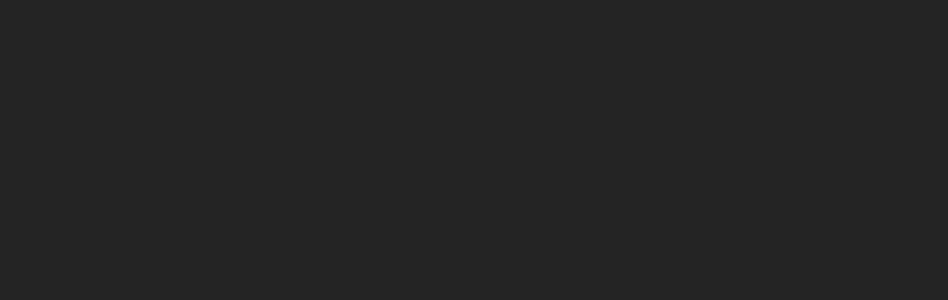
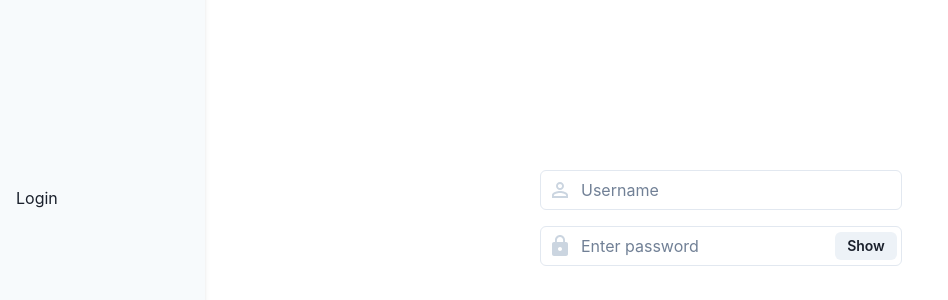
Before and after one commit to ubc-cpsc455-2024S/project-05_bus, a React (Vite) app in the folder client/: page / in a window 1280 px wide. Shown: the part 202-502 px from the top of the page, without its empty margins (0-948 px from the left). Built offline with nearby package versions, Linux system fonts and the light colour scheme.

Commit message:
Create components for login page, sidebar and form

```diff
--- a/client/src/App.jsx
+++ b/client/src/App.jsx
@@ -1,10 +1,12 @@
 import './App.css'
+import LoginPage from './components/LoginPage/LoginPage'
 
 function App() {
 
 
   return (
     <>
+    <LoginPage></LoginPage>
     </>
   )
 }
--- /dev/null
+++ b/client/src/components/LoginForm/LoginForm.jsx
@@ -0,0 +1,48 @@
+import React from 'react';
+import { Icon, Input, InputGroup, InputRightElement, InputLeftElement, Button, Stack } from '@chakra-ui/react';
+import PersonOutlineIcon from '@mui/icons-material/PersonOutline';
+import LockIcon from '@mui/icons-material/Lock';
+
+export default function LoginForm() {
+
+    function UsernameInput() {
+        return (
+            <InputGroup>
+                <InputLeftElement pointerEvents='none'>
+                    <Icon as={PersonOutlineIcon} color='gray.300'/>
+                </InputLeftElement>
+                <Input type='text' placeholder='Username' />
+            </InputGroup>
+        );
+    }
+
+    function PasswordInput() {
+        const [show, setShow] = React.useState(false);
+        const handleClick = () => setShow(!show);
+
+        return (
+            <InputGroup size='md'>
+                <InputLeftElement pointerEvents='none'>
+                    <Icon as={LockIcon} color='gray.300' />
+                </InputLeftElement>
+                <Input
+                    pr='4.5rem'
+                    type={show ? 'text' : 'password'}
+                    placeholder='Enter password'
+                />
+                <InputRightElement width='4.5rem'>
+                    <Button h='1.75rem' size='sm' onClick={handleClick}>
+                        {show ? 'Hide' : 'Show'}
+                    </Button>
+                </InputRightElement>
+            </InputGroup>
+        );
+    }
+
+    return (
+        <Stack spacing={4} maxW="sm" mx="auto" mt={10}>
+            <UsernameInput />
+            <PasswordInput />
+        </Stack>
+    );
+}
--- /dev/null
+++ b/client/src/components/LoginPage/LoginPage.css
@@ -0,0 +1,23 @@
+.login-container {
+    display: flex;
+    height: 100vh;
+}
+
+.login-sidebar {
+    float: left;
+    width: 40%;
+    height: 100%;
+    display: flex;
+    flex-direction: column;
+    justify-content: center;
+}
+
+.login-form {
+    float: right;
+    width: 60%;
+    height: 100%;
+    display: flex;
+    flex-direction: column;
+    justify-content: center;
+    padding: 0 350px 0 0px;
+}
--- /dev/null
+++ b/client/src/components/LoginPage/LoginPage.jsx
@@ -0,0 +1,19 @@
+import LoginForm from '../LoginForm/LoginForm';
+import LoginSidebar from '../LoginSidebar/LoginSidebar';
+import './LoginPage.css';
+
+const LoginPage = () => {
+
+  return (
+    <div className="login-container">
+      <div className="login-sidebar">
+        <LoginSidebar value="Login"></LoginSidebar>
+      </div>
+      <div className="login-form">
+        <LoginForm></LoginForm>
+      </div>
+    </div>
+  );
+};
+
+export default LoginPage;
--- /dev/null
+++ b/client/src/components/LoginSidebar/LoginSidebar.jsx
@@ -0,0 +1,10 @@
+import React from 'react';
+import { Box } from '@chakra-ui/react';
+
+export default function LoginSidebar({ value }) {
+  return (
+    <Box className="login-sidebar" p={4} bg="gray.50" borderRadius="md" boxShadow="md">
+      {value}
+    </Box>
+  );
+};
--- a/client/src/main.jsx
+++ b/client/src/main.jsx
@@ -1,14 +1,17 @@
-import React from 'react'
-import ReactDOM from 'react-dom/client'
-import App from './App.jsx'
-import './index.css'
-import store from './redux/store';
-import { Provider } from 'react-redux'
+import React from "react";
+import ReactDOM from "react-dom/client";
+import App from "./App.jsx";
+import "./index.css";
+import store from "./redux/store";
+import { ChakraProvider } from "@chakra-ui/react";
+import { Provider } from "react-redux";
 
 ReactDOM.createRoot(document.getElementById("root")).render(
   <React.StrictMode>
     <Provider store={store}>
-      <App />
+      <ChakraProvider>
+        <App />
+      </ChakraProvider>
     </Provider>
   </React.StrictMode>
 );
```
Also changed, not shown: client/package.json (+7 -0 lines), client/src/components/LoginForm/LoginForm.css (added), client/src/components/LoginSidebar/LoginSidebar.css (added), 1 other file (tests, documents, lock files or other folders).
